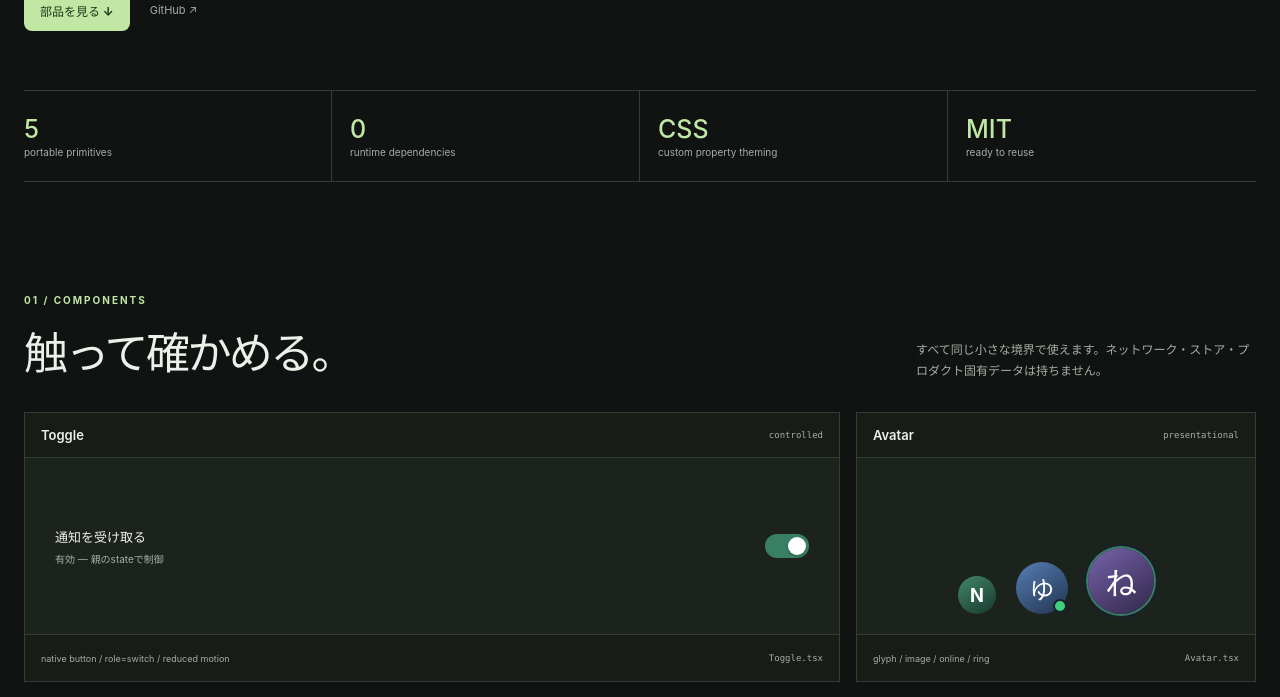
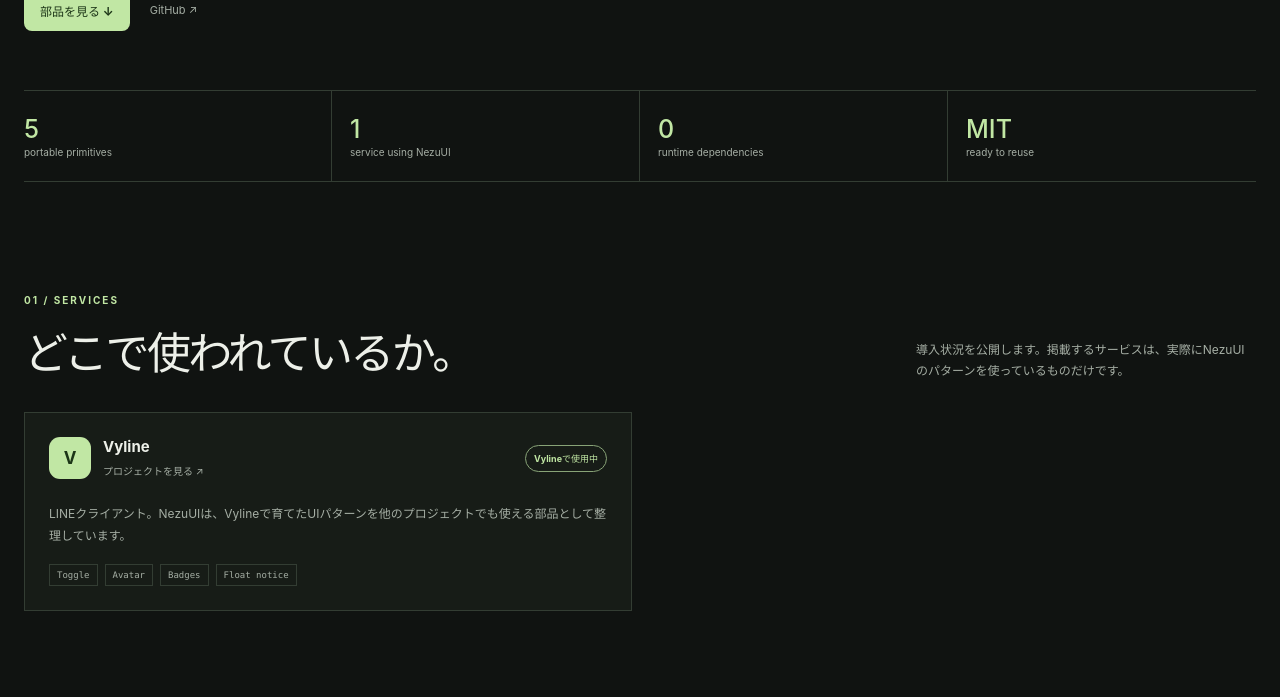
Before and after one commit to nezumi0627/NezuUI, a React (Vite) app: page / in a window 1280 px wide. Shown: the part 556-1253 px from the top of the page. Built offline with nearby package versions, Linux system fonts and the light colour scheme.

Commit message:
feat: show NezuUI service adoption

```diff
--- a/src/App.css
+++ b/src/App.css
@@ -233,6 +233,16 @@ html[data-nezu-theme='light'] {
 .adopt-section > div > p { margin: 0; color: var(--catalog-muted); font-size: 12px; line-height: 1.8; }
 
 .component-grid { display: grid; grid-template-columns: repeat(3, 1fr); gap: 16px; }
+.services-section { padding-bottom: 4px; }
+.service-grid { display: grid; grid-template-columns: repeat(2, minmax(0, 1fr)); gap: 16px; margin: 0; padding: 0; list-style: none; }
+.service-card { min-width: 0; padding: 24px; border: 1px solid var(--catalog-line); background: var(--catalog-panel); }
+.service-card-top { display: flex; align-items: center; gap: 12px; }
+.service-mark { display: grid; width: 42px; height: 42px; flex: 0 0 auto; place-items: center; border-radius: 11px; color: var(--catalog-accent-ink); background: var(--catalog-accent); font-size: 17px; font-weight: 750; }
+.service-card h3 { margin: 0 0 3px; font-size: 15px; font-weight: 650; }
+.service-card a { color: var(--catalog-muted); font-size: 10px; text-decoration: none; }.service-card a:hover { color: var(--catalog-accent); }
+.service-status { margin-left: auto; padding: 6px 8px; border: 1px solid color-mix(in srgb, var(--catalog-accent) 60%, var(--catalog-line)); border-radius: 999px; color: var(--catalog-accent); font-size: 9px; font-weight: 700; white-space: nowrap; }
+.service-card > p { margin: 24px 0 18px; color: var(--catalog-muted); font-size: 12px; line-height: 1.8; }
+.service-patterns { display: flex; flex-wrap: wrap; gap: 7px; }.service-patterns span { padding: 5px 7px; border: 1px solid var(--catalog-line); color: var(--catalog-muted); font: 9px var(--mono); }
 .specimen { min-width: 0; overflow: hidden; border: 1px solid var(--catalog-line); background: var(--catalog-panel); }
 .specimen.wide { grid-column: span 2; }
 .specimen header,
@@ -255,6 +265,6 @@ html[data-nezu-theme='light'] {
 
 .site-footer { display: flex; justify-content: space-between; gap: 20px; padding: 34px 0; color: var(--catalog-muted); font-size: 10px; }.site-footer strong { display: inline-grid; width: 22px; height: 22px; place-items: center; margin-right: 7px; color: var(--catalog-accent-ink); background: var(--catalog-accent); font-size: 9px; letter-spacing: -1px; }.site-footer a { color: var(--catalog-accent); }
 
-@media (max-width: 760px) { .site-header, .site-footer, .hero, .catalog-section, .adopt-section, .facts { width: min(100% - 32px, 1240px); }.site-header { min-height: 64px; }.site-header nav { display: none; }.hero { grid-template-columns: 1fr; min-height: 0; padding: 72px 0; gap: 40px; }.hero-art { min-height: 300px; }.ring-one { width: 240px; height: 240px; left: 24px; }.hero-card { top: 93px; left: 75px; }.facts { grid-template-columns: 1fr 1fr; }.facts div:nth-child(2) { border-right: 0; }.facts div:nth-child(-n + 2) { border-bottom: 1px solid var(--catalog-line); }.facts div { padding-left: 12px; }.facts div:first-child { padding-left: 0; }.section-heading, .adopt-section { grid-template-columns: 1fr; }.component-grid, .motion-grid, .token-grid { grid-template-columns: 1fr; }.specimen.wide { grid-column: auto; }.catalog-section { padding-top: 76px; }.adopt-section { gap: 30px; margin-top: 76px; padding: 28px; }.site-footer { flex-direction: column; }.site-footer span:nth-child(2) { order: 3; } }
+@media (max-width: 760px) { .site-header, .site-footer, .hero, .catalog-section, .adopt-section, .facts { width: min(100% - 32px, 1240px); }.site-header { min-height: 64px; }.site-header nav { display: none; }.hero { grid-template-columns: 1fr; min-height: 0; padding: 72px 0; gap: 40px; }.hero-art { min-height: 300px; }.ring-one { width: 240px; height: 240px; left: 24px; }.hero-card { top: 93px; left: 75px; }.facts { grid-template-columns: 1fr 1fr; }.facts div:nth-child(2) { border-right: 0; }.facts div:nth-child(-n + 2) { border-bottom: 1px solid var(--catalog-line); }.facts div { padding-left: 12px; }.facts div:first-child { padding-left: 0; }.section-heading, .adopt-section { grid-template-columns: 1fr; }.service-grid, .component-grid, .motion-grid, .token-grid { grid-template-columns: 1fr; }.service-card { padding: 20px; }.service-card-top { align-items: flex-start; }.service-status { margin-top: 2px; }.specimen.wide { grid-column: auto; }.catalog-section { padding-top: 76px; }.adopt-section { gap: 30px; margin-top: 76px; padding: 28px; }.site-footer { flex-direction: column; }.site-footer span:nth-child(2) { order: 3; } }
 
 @media (prefers-reduced-motion: reduce) { *, *::before, *::after { animation-duration: 1ms !important; animation-iteration-count: 1 !important; transition-duration: 1ms !important; scroll-behavior: auto !important; } }
--- a/src/App.tsx
+++ b/src/App.tsx
@@ -15,6 +15,17 @@ const tokens = [
   ['--nezu-surface', 'Raised surfaces', '#17212b'],
   ['--nezu-text', 'Readable foreground text', '#eef3f8'],
   ['--nezu-border', 'Quiet structure', 'rgba(255, 255, 255, .14)'],
+]
+
+const services = [
+  {
+    name: 'Vyline',
+    href: 'https://github.com/nezumi0627/Vyline',
+    mark: 'V',
+    status: 'Vylineで使用中',
+    description: 'LINEクライアント。NezuUIは、Vylineで育てたUIパターンを他のプロジェクトでも使える部品として整理しています。',
+    patterns: ['Toggle', 'Avatar', 'Badges', 'Float notice'],
+  },
 ]
 
 function App() {
@@ -38,11 +49,12 @@ function App() {
       <a className="skip-link" href="#catalog">コンテンツへ移動</a>
 
       <header className="site-header">
-        <a className="brand" href="#top" aria-label="NezuUI トップへ">
+          <a className="brand" href="#top" aria-label="NezuUI トップへ">
           <span className="brand-mark">nu</span>
           <span>NezuUI<small>PORTABLE UI</small></span>
         </a>
         <nav aria-label="主要セクション">
+          <a href="#services">Services</a>
           <a href="#components">Components</a>
           <a href="#motion">Motion</a>
           <a href="#tokens">Tokens</a>
@@ -78,14 +90,36 @@ function App() {
 
         <section className="facts" aria-label="ライブラリの概要">
           <div><strong>5</strong><span>portable primitives</span></div>
+          <div><strong>{services.length}</strong><span>service using NezuUI</span></div>
           <div><strong>0</strong><span>runtime dependencies</span></div>
-          <div><strong>CSS</strong><span>custom property theming</span></div>
           <div><strong>MIT</strong><span>ready to reuse</span></div>
+        </section>
+
+        <section className="catalog-section services-section" id="services">
+          <div className="section-heading">
+            <div><p className="eyebrow">01 / SERVICES</p><h2>どこで使われているか。</h2></div>
+            <p>導入状況を公開します。掲載するサービスは、実際にNezuUIのパターンを使っているものだけです。</p>
+          </div>
+          <ul className="service-grid" aria-label="NezuUIを使用しているサービス">
+            {services.map((service) => (
+              <li className="service-card" key={service.name}>
+                <div className="service-card-top">
+                  <span className="service-mark" aria-hidden="true">{service.mark}</span>
+                  <div><h3>{service.name}</h3><a href={service.href}>プロジェクトを見る ↗</a></div>
+                  <span className="service-status">{service.status}</span>
+                </div>
+                <p>{service.description}</p>
+                <div className="service-patterns" aria-label={`${service.name}で使用中のパターン`}>
+                  {service.patterns.map((pattern) => <span key={pattern}>{pattern}</span>)}
+                </div>
+              </li>
+            ))}
+          </ul>
         </section>
 
         <section className="catalog-section" id="components">
           <div className="section-heading">
-            <div><p className="eyebrow">01 / COMPONENTS</p><h2>触って確かめる。</h2></div>
+            <div><p className="eyebrow">02 / COMPONENTS</p><h2>触って確かめる。</h2></div>
             <p>すべて同じ小さな境界で使えます。ネットワーク・ストア・プロダクト固有データは持ちません。</p>
           </div>
           <div className="component-grid">
@@ -130,7 +164,7 @@ function App() {
 
         <section className="catalog-section motion-section" id="motion">
           <div className="section-heading">
-            <div><p className="eyebrow">02 / MOTION</p><h2>短く、目的を持って。</h2></div>
+            <div><p className="eyebrow">03 / MOTION</p><h2>短く、目的を持って。</h2></div>
             <p>頻繁に見る操作は静かに。動きを減らすOS設定では、全モーションをほぼ瞬時に終えます。</p>
           </div>
           <div className="motion-grid">
@@ -142,7 +176,7 @@ function App() {
 
         <section className="catalog-section" id="tokens">
           <div className="section-heading">
-            <div><p className="eyebrow">03 / TOKENS</p><h2>プロジェクトの色で使う。</h2></div>
+            <div><p className="eyebrow">04 / TOKENS</p><h2>プロジェクトの色で使う。</h2></div>
             <p>部品に色を閉じ込めず、ホストアプリからCSS変数を上書きします。</p>
           </div>
           <div className="token-grid">
@@ -157,7 +191,7 @@ function App() {
         </section>
 
         <section className="adopt-section" id="adopt">
-          <div><p className="eyebrow">04 / ADOPT</p><h2>使うものだけ、持っていく。</h2><p>各部品はnamed exportと単一のスタイルシートで提供します。プロダクトのデータ取得・永続化・ルーティングは導入先に残します。</p><a className="quiet-link" href="https://github.com/nezumi0627/NezuUI/blob/main/docs/adoption.md">導入ガイドを読む ↗</a></div>
+          <div><p className="eyebrow">05 / ADOPT</p><h2>使うものだけ、持っていく。</h2><p>各部品はnamed exportと単一のスタイルシートで提供します。プロダクトのデータ取得・永続化・ルーティングは導入先に残します。</p><a className="quiet-link" href="https://github.com/nezumi0627/NezuUI/blob/main/docs/adoption.md">導入ガイドを読む ↗</a></div>
           <pre aria-label="Toggleの使用例"><code>{componentSource}</code></pre>
         </section>
       </main>
```
Also changed, not shown: 2 other files (tests, documents, lock files or other folders).
